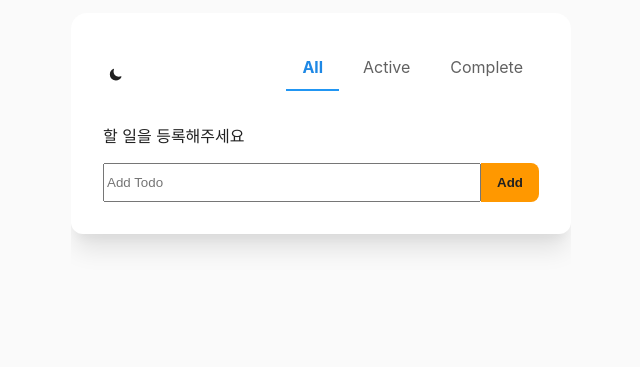
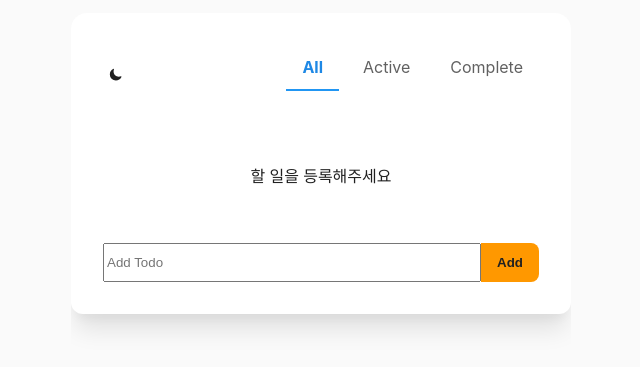
Before and after one commit to DONGBISULL/react-todo-demo, a React (Vite) app: page / in a window 1280 px wide. Shown: the part 147-514 px from the top of the page, without its empty margins (319-959 px from the left). Built offline with nearby package versions, Linux system fonts and the light colour scheme.

Commit message:
post css로 todoList css 분리

```diff
--- a/src/App.jsx
+++ b/src/App.jsx
@@ -3,7 +3,7 @@ import {generateId} from "./utils/commons.js";
 import Tabs from "./components/Tabs.jsx";
 import TodoInput from "./components/TodoInput/TodoInput.jsx";
 import {ThemeContext} from "./context/ThemeContext.jsx";
-import TodoList from "./components/TodoList.jsx";
+import TodoList from "./components/TodoList/TodoList.jsx";
 import TodoHeader from "./components/TodoHeader.jsx";
 
 function App() {
@@ -21,7 +21,8 @@ function App() {
             let saved = localStorage.getItem("todos");
             return saved ? JSON.parse(saved) : [];
         } catch (e) {
-            console.log('localstorage 읽기 실패 ', e)
+            console.log('localstorage 읽기 실패 ', e);
+            return [];  // fallback to empty array on error
         }
     });
 
--- a/src/components/TodoList.jsx
+++ /dev/null
@@ -1,22 +0,0 @@
-import React from 'react';
-import TodoItem from "./TodoItem.jsx";
-
-function TodoList({todos, onToggle, onDelete}) {
-    if (todos.length === 0) {
-        return (
-            <p className="empty-message"> 할 일을 등록해주세요</p>
-        )
-    }
-    return (
-        <ul className='tab-content'>
-            {
-                todos.map((todo) => (
-                        <TodoItem key={todo.id} todo={todo} onToggle={onToggle} onDelete={onDelete}/>
-                    )
-                )
-            }
-        </ul>
-    );
-}
-
-export default TodoList;
--- /dev/null
+++ b/src/components/TodoList/TodoList.jsx
@@ -0,0 +1,26 @@
+import React from 'react';
+import TodoItem from "../TodoItem/TodoItem.jsx";
+import styles from "./TodoList.module.css";
+
+function TodoList({todos, onToggle, onDelete}) {
+    return (
+        <div className={styles.content}>
+            {
+                todos.length === 0 ? (
+                    <p className={styles.nodata}>할 일을 등록해주세요</p>
+                ) : (
+                    <ul className={styles.list}>
+                        {
+                            todos.map((todo) => (
+                                    <TodoItem key={todo.id} todo={todo} onToggle={onToggle} onDelete={onDelete}/>
+                                )
+                            )
+                        }
+                    </ul>
+                )
+            }
+        </div>
+    );
+}
+
+export default TodoList;
--- /dev/null
+++ b/src/components/TodoList/TodoList.module.css
@@ -0,0 +1,22 @@
+.content {
+    margin: 0 0 var(--margin-4);
+    padding: var(--padding-3);
+    display: flex;
+    flex-direction: column;
+    gap: var(--gap-2);
+    background: var(--tab-bg);
+    border-radius: var(--radius-md);
+    min-height: 0;
+}
+
+/* 항목이 많아질 경우 항목이 사리지는걸 방지하기 위해 추가 */
+.list {
+    flex: 1 1 auto;
+    overflow-y: auto;
+}
+
+.nodata {
+    padding: var(--padding-3);
+    text-align: center;
+    font-weight: 500;
+}
```
